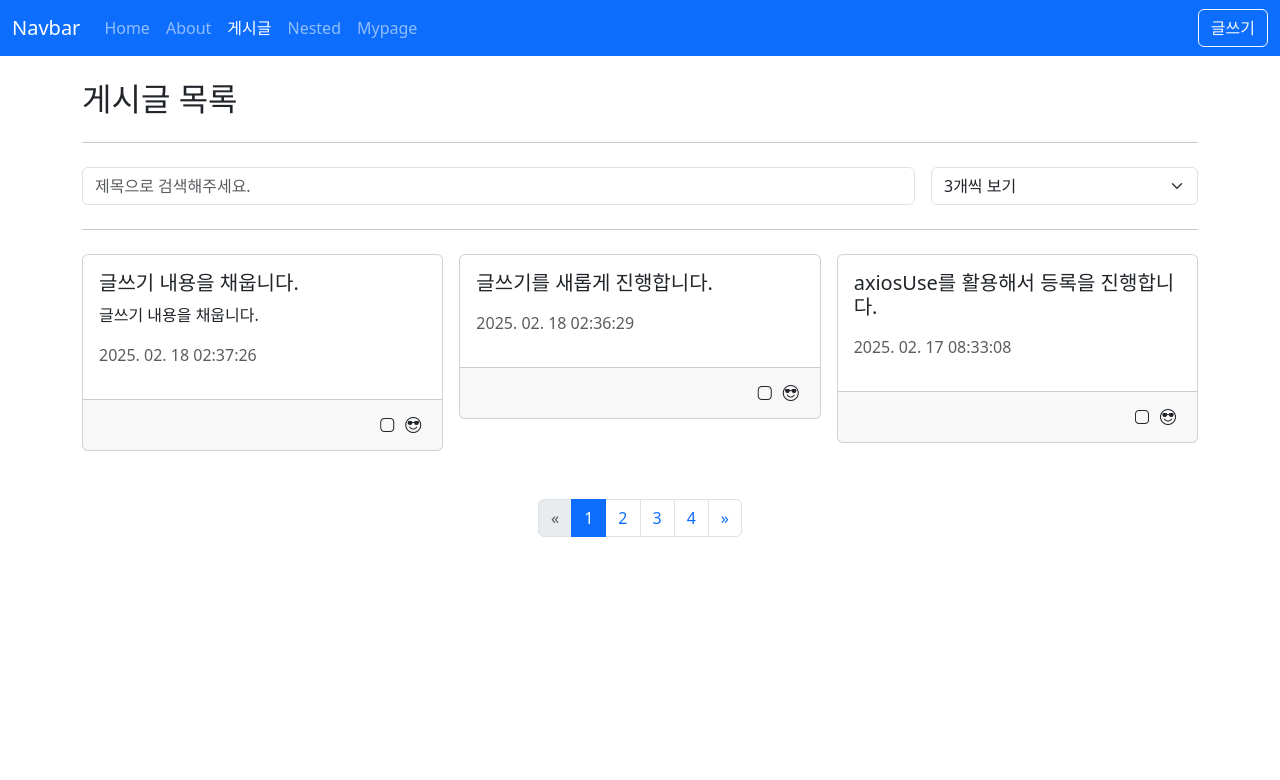
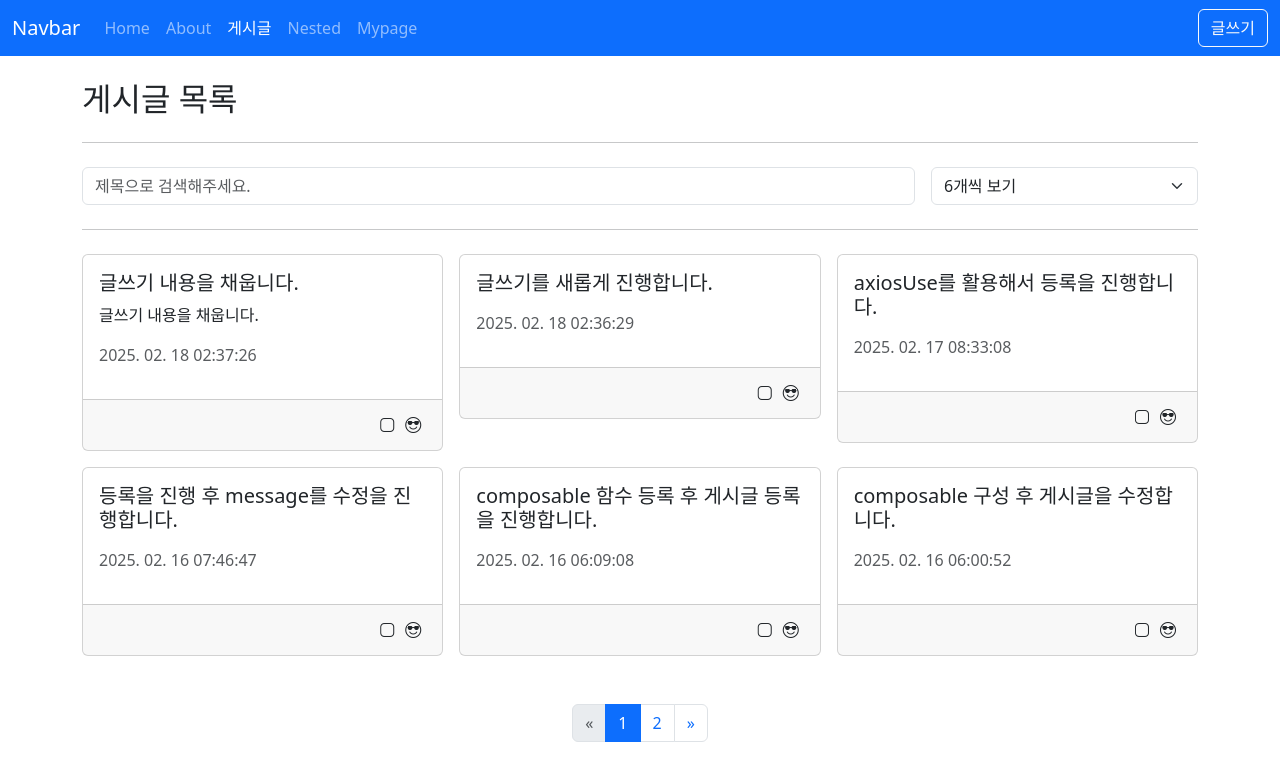
Before and after one commit to Woochang1132/vue3-project, a Vue app: page /posts in a window 1280 px wide. Shown: the top 780 px of the page. Built offline with nearby package versions, Linux system fonts and the light colour scheme; data requests are answered from the project's data file.

Commit message:
[개발] post > filter, paging 개선완료

```diff
--- a/src/components/posts/PostFilter.vue
+++ b/src/components/posts/PostFilter.vue
@@ -4,7 +4,7 @@
       <div class="col">
         <input
           :value="title"
-          @input="$emit('update:title', $event.target.value)"
+          @input="changeTitle"
           type="text"
           class="form-control"
           placeholder="제목으로 검색해주세요."
@@ -16,9 +16,9 @@
           @input="$emit('update:limit', $event.target.value)"
           class="form-select"
         >
-          <option value="3">3개씩 보기</option>
           <option value="6">6개씩 보기</option>
-          <option value="9">9개씩 보기</option>
+          <option value="12">12개씩 보기</option>
+          <option value="18">18개씩 보기</option>
         </select>
       </div>
     </div>
@@ -31,7 +31,12 @@ defineProps({
   limit: Number,
 });
 
-defineEmits(['update:title', 'update:limit']);
+const emit = defineEmits(['update:title', 'update:limit']);
+const changeTitle = event => {
+  setTimeout(() => {
+    emit('update:title', event.target.value);
+  }, 500);
+};
 </script>
 
 <style lang="scss" scoped></style>
--- a/src/views/posts/PostListView.vue
+++ b/src/views/posts/PostListView.vue
@@ -4,7 +4,8 @@
     <hr class="my-4" />
     <PostFilter
       v-model:title="params.title_like"
-      v-model:limit="params._limit"
+      :limit="params._limit"
+      @update:limit="changeLimit"
     />
     <hr class="my-4" />
 
@@ -68,9 +69,13 @@ const params = ref({
   _sort: 'createdAt',
   _order: 'desc',
   _page: 1,
-  _limit: '3',
+  _limit: '6',
   title_like: '',
 });
+const changeLimit = value => {
+  params.value._limit = value;
+  params.value._page = 1;
+};
 const {
   response,
   data: posts,
```
